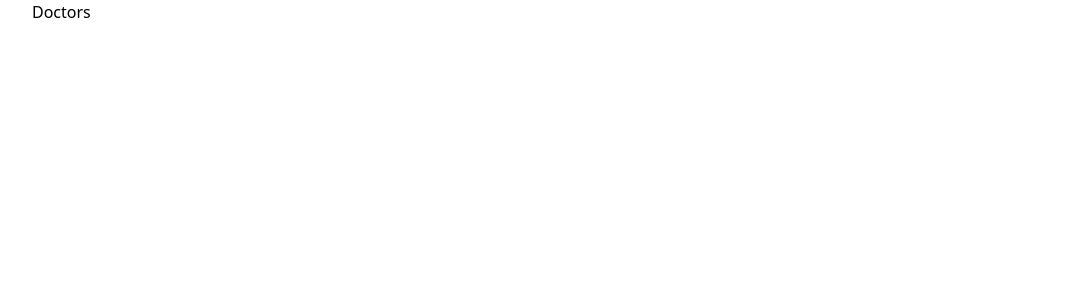
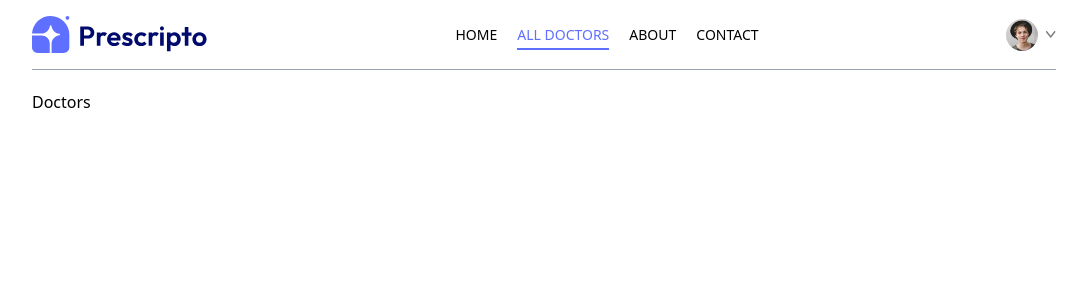
Before and after one commit to arbaz-rgb/PRESCRIPTO, a React app in the folder frontend/: page /doctors in a window 1280 px wide. Shown: the top 300 px of the page, without its empty margins (96-1183 px from the left). Built offline with nearby package versions, Linux system fonts and the light colour scheme; the HTML template or start-up script is replaced by a standard one.

Commit message:
made the navbar

```diff
--- a/frontend/postcss.config.cjs
+++ b/frontend/postcss.config.mjs
@@ -1,6 +1,5 @@
-module.exports = {
+export default {
   plugins: {
     "@tailwindcss/postcss": {},
-    autoprefixer: {},
   },
-}
+};
--- a/frontend/src/App.jsx
+++ b/frontend/src/App.jsx
@@ -1,4 +1,3 @@
-import React from "react";
 import { Routes, Route } from "react-router-dom";
 import Home from "./pages/Home";
 import Doctors from "./pages/Doctors";
@@ -8,10 +7,12 @@ import Contact from "./pages/Contact";
 import MyProfile from "./pages/MyProfile";
 import MyAppointments from "./pages/MyAppointments";
 import Appointment from "./pages/Appointment";
+import Navbar from "./components/Navbar";
 
 const App = () => {
   return (
     <div className="mx-4 sm:mx-[10%]">
+      <Navbar />
       <Routes>
         <Route path="/" element={<Home />} />
         <Route path="/doctors" element={<Doctors />} />
--- /dev/null
+++ b/frontend/src/components/Header.jsx
@@ -0,0 +1,8 @@
+const Header = () => {
+  return (
+    <div>
+
+    </div>
+  );
+};
+export default Header;
--- a/frontend/src/components/Navbar.jsx
+++ b/frontend/src/components/Navbar.jsx
@@ -1,5 +1,115 @@
+import { NavLink, useNavigate } from "react-router-dom";
+import { assets } from "../assets/assets";
+import { useState } from "react";
+
 const Navbar = () => {
-  return <div>Navbar</div>;
+  const navigate = useNavigate();
+  const [showMenu, setShowMenu] = useState(false);
+  const [token, setToken] = useState(true);
+  return (
+    <div className="flex items-center justify-between text-sm py-4 mb-5 border-b border-b-gray-400">
+      {/* Logo */}
+      <img className="w-44 cursor-pointer" src={assets.logo} alt="logo" />
+
+      {/* Links */}
+      <ul className="hidden md:flex items-start gap-5 font-medium">
+        <li>
+          <NavLink
+            to="/"
+            end
+            className={({ isActive }) =>
+              `py-1 ${
+                isActive ? "border-b-2 border-[#5f6FFF] text-[#5f6FFF]" : ""
+              }`
+            }
+          >
+            HOME
+          </NavLink>
+        </li>
+        <li>
+          <NavLink
+            to="/doctors"
+            className={({ isActive }) =>
+              `py-1 ${
+                isActive ? "border-b-2 border-[#5f6FFF] text-[#5f6FFF]" : ""
+              }`
+            }
+          >
+            ALL DOCTORS
+          </NavLink>
+        </li>
+        <li>
+          <NavLink
+            to="/about"
+            className={({ isActive }) =>
+              `py-1 ${
+                isActive ? "border-b-2 border-[#5f6FFF] text-[#5f6FFF]" : ""
+              }`
+            }
+          >
+            ABOUT
+          </NavLink>
+        </li>
+        <li>
+          <NavLink
+            to="/contact"
+            className={({ isActive }) =>
+              `py-1 ${
+                isActive ? "border-b-2 border-[#5f6FFF] text-[#5f6FFF]" : ""
+              }`
+            }
+          >
+            CONTACT
+          </NavLink>
+        </li>
+      </ul>
+
+      {/* Button */}
+      <div className="flex item-center gap-4">
+        {token ? (
+          <div className="flex items-center gap-2 cursor-pointer group relative">
+            <img
+              className="w-8 rounded-full"
+              src={assets.profile_pic}
+              alt="Profile"
+            />
+            <img className="w-2.5" src={assets.dropdown_icon} alt="Dropdown" />
+
+            <div className="absolute top-0 right-0 pt-14 text-base font-medium text-gray-600 z-20 hidden group-hover:block">
+              <div className="min-w-[12rem] bg-stone-100 rounded flex flex-col gap-4 p-4">
+                <p
+                  onClick={() => navigate("/my-profile")}
+                  className="hover:text-black cursor-pointer"
+                >
+                  My Profile
+                </p>
+                <p
+                  onClick={() => navigate("/my-appointments")}
+                  className="hover:text-black cursor-pointer"
+                >
+                  My Appointments
+                </p>
+                <p
+                  onClick={() => setToken(false)}
+                  className="hover:text-black cursor-pointer"
+                >
+                  {" "}
+                  Logout
+                </p>
+              </div>
+            </div>
+          </div>
+        ) : (
+          <button
+            onClick={() => navigate("/login")}
+            className="bg-[#5f6FFF] text-white px-8 py-3 rounded-full hidden md:block"
+          >
+            Create account
+          </button>
+        )}
+      </div>
+    </div>
+  );
 };
 
 export default Navbar;
--- a/frontend/src/main.jsx
+++ b/frontend/src/main.jsx
@@ -1,4 +1,3 @@
-import { StrictMode } from "react";
 import { createRoot } from "react-dom/client";
 import "./index.css";
 import App from "./App.jsx";
--- a/frontend/src/pages/Home.jsx
+++ b/frontend/src/pages/Home.jsx
@@ -1,5 +1,11 @@
+import Header from "../components/Header";
+
 const Home = () => {
-  return <div>Homepage</div>;
+  return (
+    <div>
+      <Header />
+    </div>
+  );
 };
 
 export default Home;
--- a/frontend/tailwind.config.js
+++ b/frontend/tailwind.config.js
@@ -1,11 +1,12 @@
 /** @type {import('tailwindcss').Config} */
 export default {
-  content: [
-    "./index.html",
-    "./src/**/*.{js,jsx,ts,tsx}", // Scans all your components
-  ],
+  content: ["./index.html", "./src/**/*.{js,jsx,ts,tsx}"],
   theme: {
-    extend: {}, // Add custom colors, fonts, spacing here if needed
+    extend: {
+      colors: {
+        primary: "#5f6FFF", // your tutor’s custom color
+      },
+    },
   },
   plugins: [],
-}
+};
```
